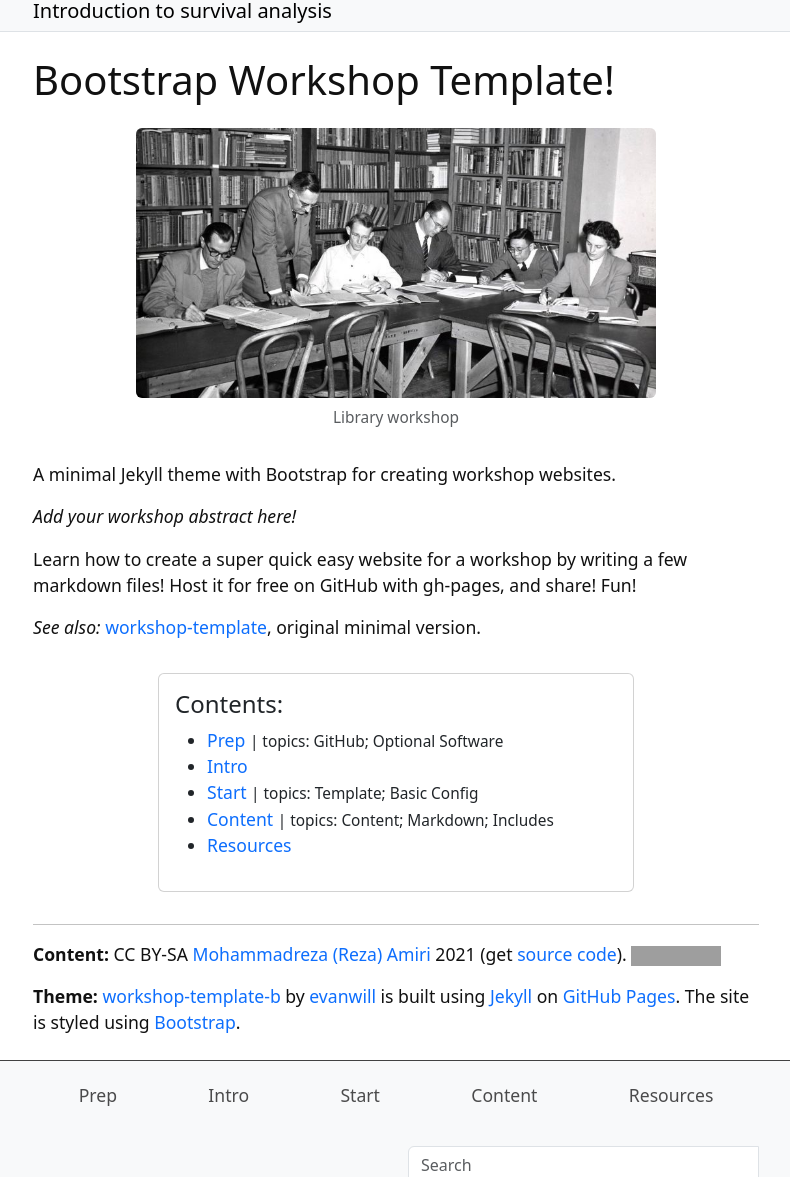
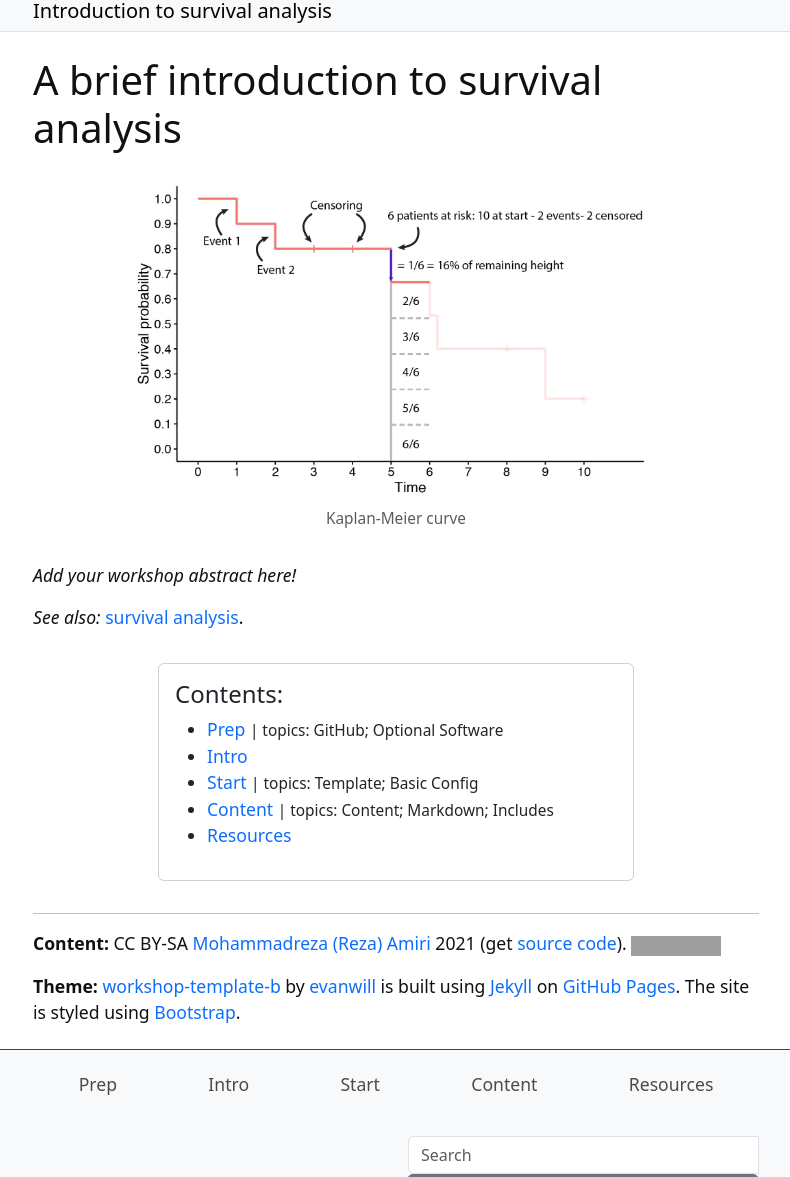
Before and after one commit to rexaamiri/cbeh, a Jekyll site: the page built from index.md, in a window 1280 px wide, cut to the strip 121-1298 px from the top of the page. Shown: the whole strip, without its empty margins (244-1034 px from the left). Built offline with Jekyll 4.4.1, drawn with Linux system fonts in a browser that asks for light colours; grey boxes are pictures that could not be loaded.

Commit message:
Update index.md

```diff
--- a/index.md
+++ b/index.md
@@ -3,19 +3,13 @@ title: Home
 layout: page
 ---
 
-# Bootstrap Workshop Template!
+# A brief introduction to survival analysis
 
-{% include figure.html img="uidaho-workshop.jpg" alt="intro image here" caption="Library workshop" width="75%" %}
-
-A minimal Jekyll theme with Bootstrap for creating workshop websites.
+{% include figure.html img="sa.jpg" alt="intro image here" caption="Kaplan-Meier curve" width="75%" %}
 
 *Add your workshop abstract here!*
 
-Learn how to create a super quick easy website for a workshop by writing a few markdown files!
-Host it for free on GitHub with gh-pages, and share!
-Fun!
-
-*See also:* [workshop-template](https://evanwill.github.io/workshop-template/), original minimal version.
+*See also:* [survival analysis](https://link.com/).
 
 {% include toc.html %}
 
```
